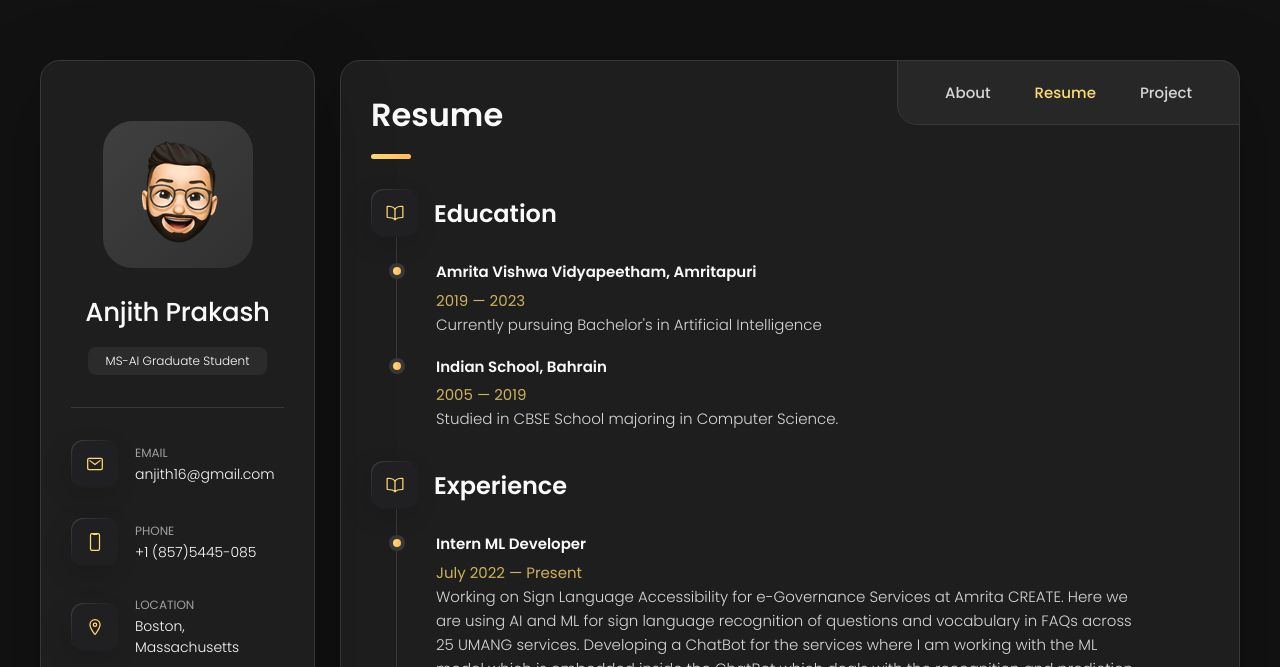
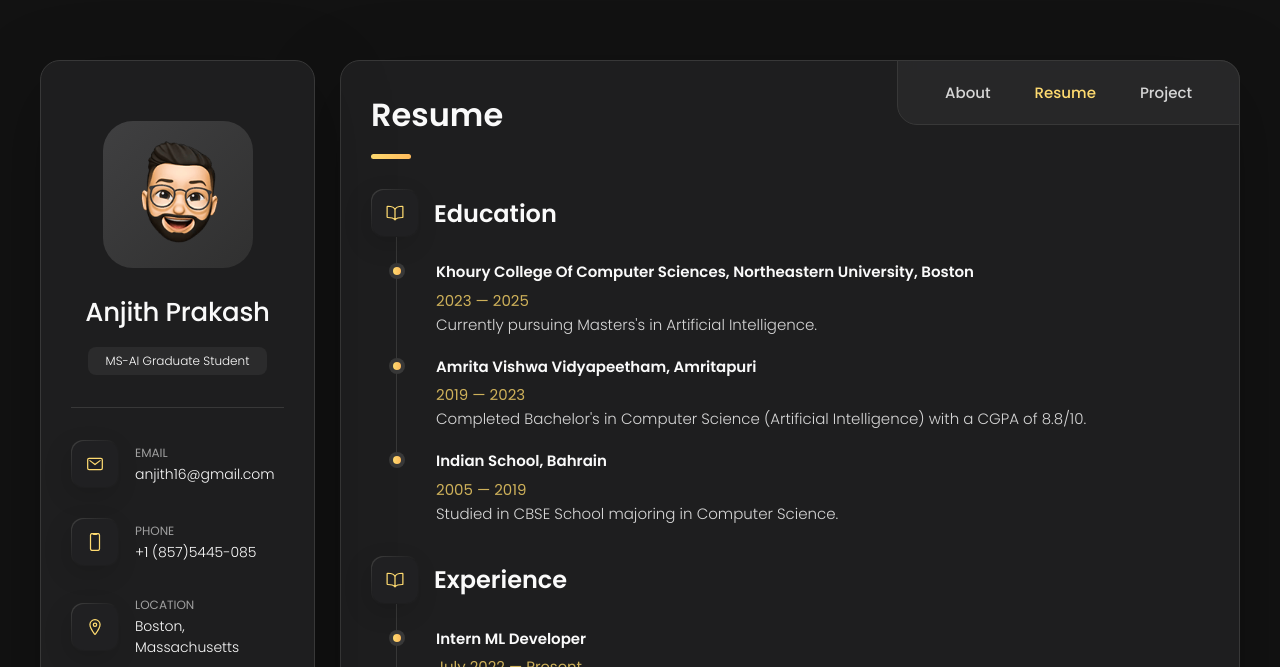
Before and after one commit to Anuttan/Anuttan.github.io, a plain HTML site: page index.html in a window 1280 px wide. Both pictures are taken after a click on the button "Resume". Shown: the top 667 px of the page. Drawn offline with nearby package versions, Linux system fonts and the light colour scheme.

Commit message:
Update index.html

```diff
--- a/index.html
+++ b/index.html
@@ -271,12 +271,24 @@
 
             <li class="timeline-item">
 
+              <h4 class="h4 timeline-item-title">Khoury College of Computer Sciences, Northeastern University, Boston</h4>
+
+              <span>2023 — 2025</span>
+
+              <p class="timeline-text">
+                Currently pursuing Masters's in Artificial Intelligence.
+              </p>
+
+            </li>
+
+            <li class="timeline-item">
+
               <h4 class="h4 timeline-item-title">Amrita Vishwa Vidyapeetham, Amritapuri</h4>
 
               <span>2019 — 2023</span>
 
               <p class="timeline-text">
-                Currently pursuing Bachelor's in Artificial Intelligence
+                Completed Bachelor's in Computer Science (Artificial Intelligence) with a CGPA of 8.8/10.
               </p>
 
             </li>
@@ -480,14 +492,6 @@
                 <p class="project-category">Full Stack Development</p>
               </a>
             </li>
-
-            <li class="project-item  active" data-filter-item data-category="full stack">
-              <a href="/Wordle/">
-                <h3 class="project-title">Wordle</h3>
-                <p class="project-category">Full Stack Development</p>
-              </a>
-            </li>
-          </ul>
 
         </section>
 
```
